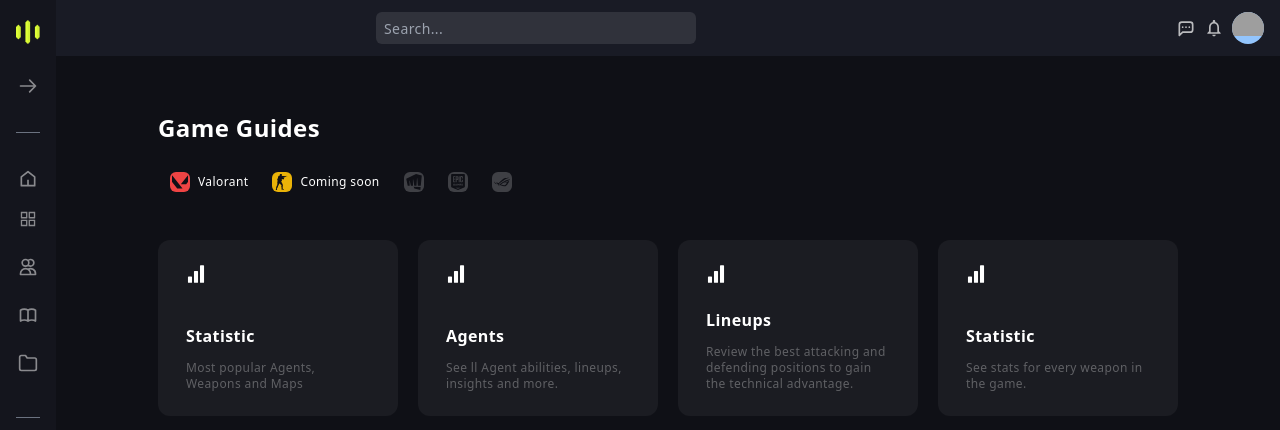
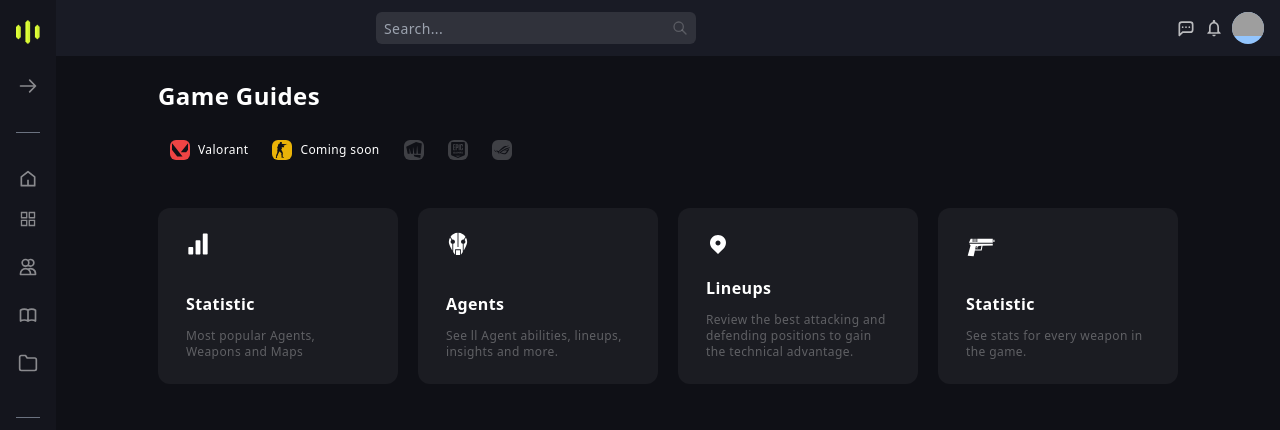
Before and after one commit to ramazanerdem/Wagmi_Esport_Portal, a React (Vite) app: page /game-guide in a window 1280 px wide. Shown: the top 430 px of the page. Built offline with nearby package versions, Linux system fonts and the light colour scheme; grey boxes are pictures that could not be loaded.

Commit message:
gameguide sayfa yükleme hatası giderildi

```diff
--- a/src/App.jsx
+++ b/src/App.jsx
@@ -1,31 +1,26 @@
 import {
-  BrowserRouter,
-  Outlet,
   Route,
   RouterProvider,
-  Routes,
   createBrowserRouter,
-  createRoutesFromChildren,
   createRoutesFromElements,
 } from 'react-router-dom'
 import { useState } from 'react'
 
 // component
-import Navbar from './components/left-side/Navbar'
-import Search from './components/right-side/Search'
 
 // layout
 import RootLayout from './layouts/RootLayout'
+import GameGuideLayout from './pages/GameGuideLayout'
 
 // pages
 import Home from './pages/Home'
 import Comps from './pages/Comps'
 import Login from './pages/Login'
-import GameGuide from './pages/GameGuide'
 import Characters from './pages/Characters'
 import Crosshair from './pages/Crosshair'
 import CoachingServices from './pages/CoachingServices'
 import NotFound from './pages/NotFound'
+import GameGuide from './pages/GameGuide'
 
 const router = createBrowserRouter(
   createRoutesFromElements(
@@ -34,7 +29,8 @@ const router = createBrowserRouter(
       <Route path="/" element={<Home />}>
         <Route path="home" element={<Home />} />
       </Route>
-      <Route path="game-guide" element={<GameGuide />}>
+      <Route path="game-guide" element={<GameGuideLayout />}>
+        <Route index element={<GameGuide />} />
         <Route path="characters" element={<Characters />} />
       </Route>
       <Route path="crosshair" element={<Crosshair />} />
--- a/src/components/right-side/Search.jsx
+++ b/src/components/right-side/Search.jsx
@@ -1,15 +1,18 @@
-import { TbMessageDots } from 'react-icons/tb'
+import { TbMessageDots, TbSearch } from 'react-icons/tb'
 import { MdNotificationsNone } from 'react-icons/md'
 
 const Search = () => {
   return (
     <div className="flex justify-end gap-4 md:gap-110 items-center h-14 bg-wagmi-midblack">
       {/* <div></div> */}
-      <input
-        className="h-8 w-2/4 sm:w-80 p-2 rounded-md text-sm text-white text-opacity-50 bg-white bg-opacity-10 outline-none"
-        placeholder="Search..."
-        type="text"
-      />
+      <div className="relative">
+        <input
+          className="h-8 w-2/4 sm:w-80 p-2 rounded-md text-sm text-white text-opacity-50 bg-white bg-opacity-10 outline-none"
+          placeholder="Search..."
+          type="text"
+        />
+        <TbSearch className="absolute right-2 top-2 text-white text-opacity-20" />
+      </div>
       <div className="flex gap-2 me-4 justify-center items-center text-xl">
         <TbMessageDots className="cursor-pointer text-white text-opacity-70" />
         <MdNotificationsNone className="cursor-pointer text-white text-opacity-70" />
--- a/src/pages/GameGuide.jsx
+++ b/src/pages/GameGuide.jsx
@@ -1,6 +1,8 @@
-import { Link, NavLink, Outlet } from 'react-router-dom'
+import { Link } from 'react-router-dom'
 
 import { AiFillSignal } from 'react-icons/ai'
+import { GiAndroidMask, GiPistolGun } from 'react-icons/gi'
+import { TiLocation } from 'react-icons/ti'
 import {
   SiValorant,
   SiCounterstrike,
@@ -8,15 +10,11 @@ import {
   SiEpicgames,
   SiRepublicofgamers,
 } from 'react-icons/si'
-import { useState } from 'react'
 
 const GameGuide = () => {
-  const [isOpen, setIsOpen] = useState(true)
-
   return (
-    <section className={`flex justify-center`}>
-      <article className={`${!isOpen && 'hidden'}`}>
-        <h4 className="mt-14 mb-5 text-2xl font-semibold">Game Guides</h4>
+    <article>
+      <h4 className="mt-6 mb-5 text-2xl font-semibold">Game Guides</h4>
       <div className="flex flex-col items-center md:items-start gap-10">
         <div className="flex">
           <button className="flex justify-center gap-2 items-center focus:bg-white focus:bg-opacity-20 px-3 py-2 rounded-md">
@@ -49,7 +47,7 @@ const GameGuide = () => {
         </div>
         <div className="grid grid-cols-1 sm:grid-cols-2 md:grid-cols-3 lg:grid-cols-4 gap-5">
           <div className="px-7 py-6 rounded-xl flex flex-col justify-between bg-white bg-opacity-5 hover:bg-opacity-10 h-44 w-60">
-              <AiFillSignal className="text-xl" />
+            <AiFillSignal className="text-2xl" />
             <div>
               <h4 className="font-bold mb-3">Statistic</h4>
               <p className="text-xs font-normal text-white text-opacity-30">
@@ -58,12 +56,10 @@ const GameGuide = () => {
             </div>
           </div>
           <div className="px-7 py-6 rounded-xl flex flex-col justify-between bg-white bg-opacity-5 hover:bg-opacity-10 h-44 w-60">
-              <AiFillSignal className="text-xl" />
+            <GiAndroidMask className="text-2xl" />
             <div className="">
               <div className="font-bold mb-3">
-                  <Link onClick={() => setIsOpen(!isOpen)} to="characters">
-                    Agents
-                  </Link>
+                <Link to="characters">Agents</Link>
               </div>
               <p className="text-xs font-normal text-white text-opacity-30">
                 See ll Agent abilities, lineups, insights and more.
@@ -71,7 +67,7 @@ const GameGuide = () => {
             </div>
           </div>
           <div className="px-7 py-6 rounded-xl flex flex-col justify-between bg-white bg-opacity-5 hover:bg-opacity-10 h-44 w-60">
-              <AiFillSignal className="text-xl" />
+            <TiLocation className="text-2xl" />
             <div>
               <h4 className="font-bold mb-3">Lineups</h4>
               <p className="text-xs font-normal text-white text-opacity-30">
@@ -81,7 +77,7 @@ const GameGuide = () => {
             </div>
           </div>
           <div className="px-7 py-6 rounded-xl flex flex-col justify-between bg-white bg-opacity-5 hover:bg-opacity-10 h-44 w-60">
-              <AiFillSignal className="text-xl" />
+            <GiPistolGun className="text-3xl" />
             <div>
               <h4 className="font-bold mb-3">Statistic</h4>
               <p className="text-xs font-normal text-white text-opacity-30">
@@ -92,8 +88,6 @@ const GameGuide = () => {
         </div>
       </div>
     </article>
-      <Outlet />
-    </section>
   )
 }
 export default GameGuide
--- /dev/null
+++ b/src/pages/GameGuideLayout.jsx
@@ -0,0 +1,10 @@
+import { Outlet } from 'react-router-dom'
+
+const GameGuideLayout = () => {
+  return (
+    <section className="flex justify-center">
+      <Outlet />
+    </section>
+  )
+}
+export default GameGuideLayout
```
Also changed, not shown: 5 other files (tests, documents, lock files or other folders). Lines whose indentation alone changed are shown as unchanged.
